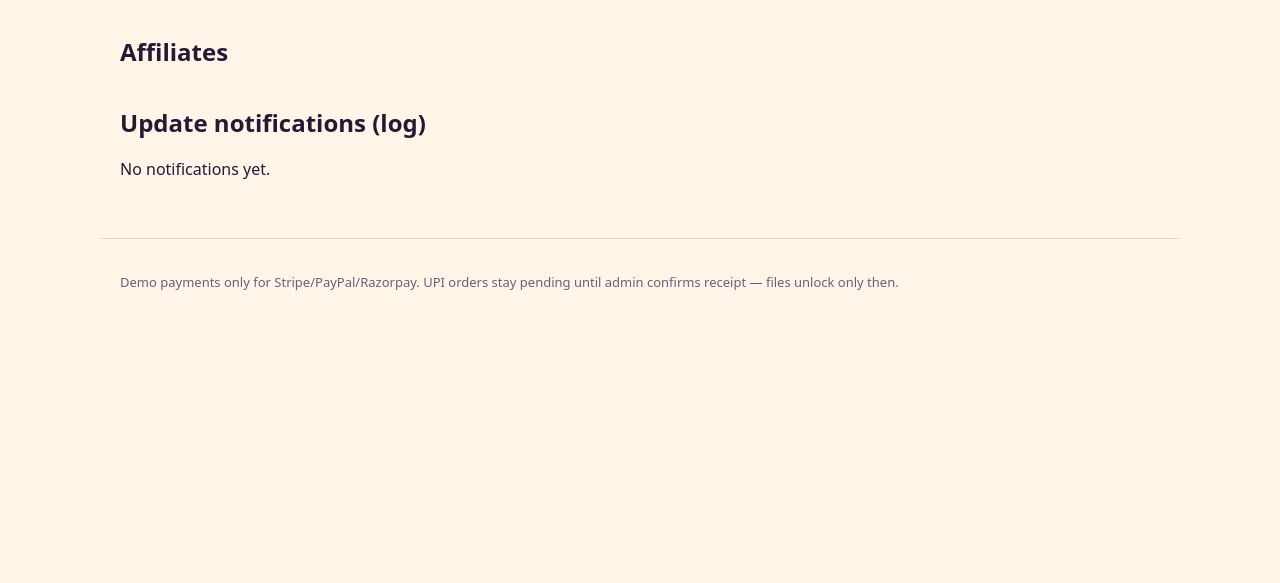
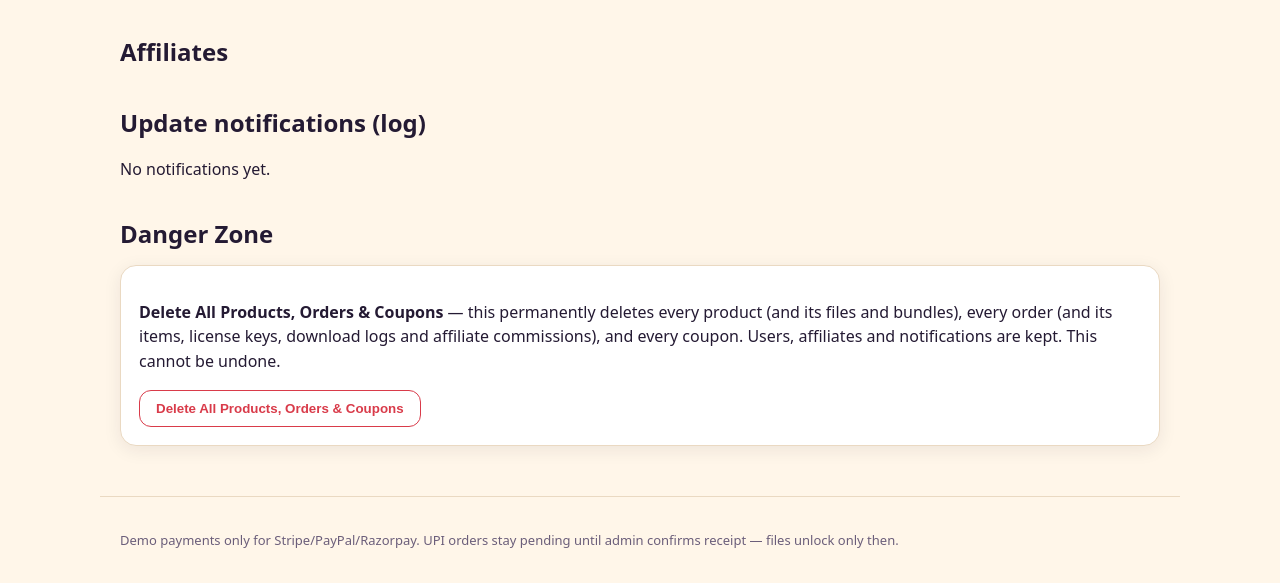
Before and after one commit to kageshorts752-dotcom/digital-product-store, a Flask app: template templates/admin.html in a window 1280 px wide. Shown: the part 1673-2256 px from the top of the page. Before the commit the page ends 1963 px from the top, so only its background shows below. Run offline with Flask 3, Linux system fonts and the light colour scheme; the template is opened without the code that fills it, so the values that code supplies are empty.

Commit message:
Add Delete All (products, orders, coupons) to admin panel

```diff
--- a/templates/admin.html
+++ b/templates/admin.html
@@ -49,4 +49,6 @@
 <h2>Coupons</h2>{% for c in coupons %}<div class="card">{{c.code}} — {{c.discount_pct}}% / ₹{{c.discount_amount}} — used {{c.used_count}}/{{c.usage_limit}}</div>{% endfor %}
 <h2>Affiliates</h2>{% for a in affiliates %}<div class="card">{{a.code}} — {{(a.commission_rate*100)|int}}% — link: /ref/{{a.code}}</div>{% endfor %}
 <h2>Update notifications (log)</h2>{% for n in notes %}<div class="card">{{n.title}} — {{n.note}} — {{n.created_at}}</div>{% else %}<p>No notifications yet.</p>{% endfor %}
+<h2>Danger Zone</h2><div class="card"><p><b>Delete All Products, Orders &amp; Coupons</b> — this permanently deletes every product (and its files and bundles), every order (and its items, license keys, download logs and affiliate commissions), and every coupon. Users, affiliates and notifications are kept. This cannot be undone.</p>
+<form method="post" action="/admin/delete-all" onsubmit="return confirm('This will permanently delete ALL products, orders and coupons. This cannot be undone. Are you sure?');"><button class="danger">Delete All Products, Orders &amp; Coupons</button></form></div>
 {% endblock %}
```
